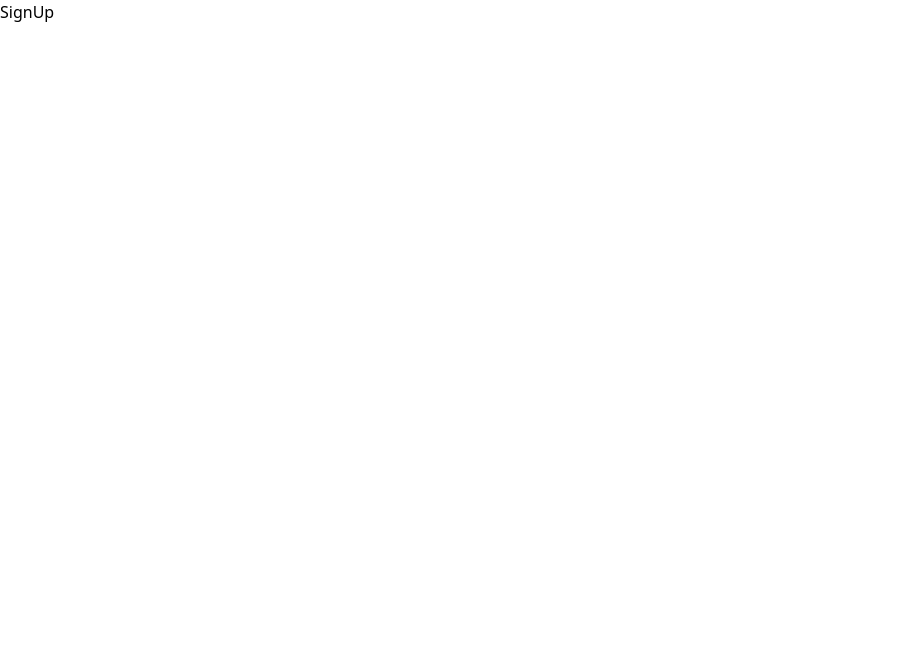
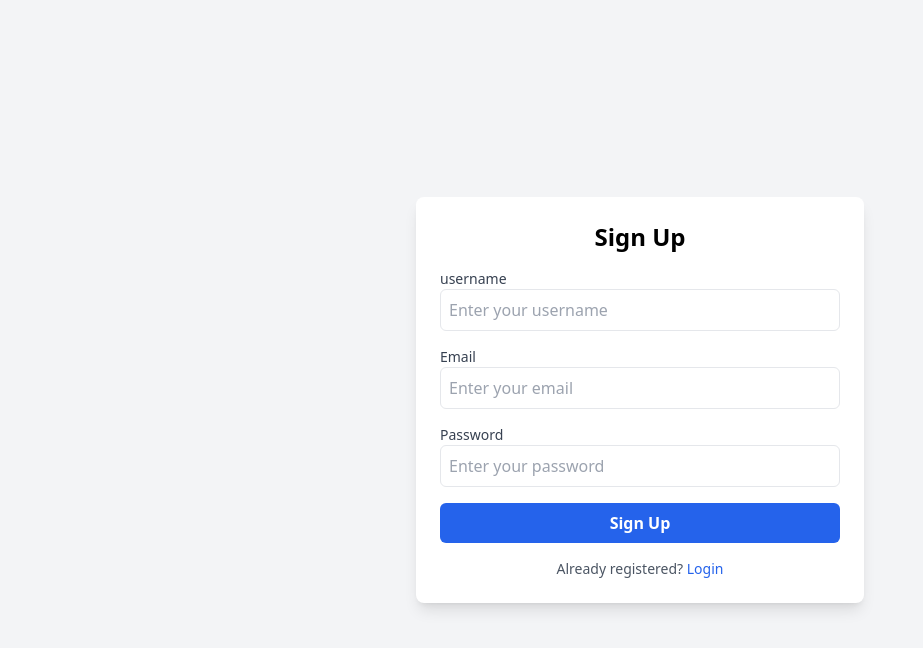
Before and after one commit to fuleprashant/todoapp_mern-with-authentication, a React (Vite) app in the folder frontend/: page /sign-up in a window 1280 px wide. Shown: the top 648 px of the page, without its empty margins (0-923 px from the left). Built offline with nearby package versions, Linux system fonts and the light colour scheme.

Commit message:
user signUp API intigration is done

```diff
--- a/frontend/src/components/SignUp.jsx
+++ b/frontend/src/components/SignUp.jsx
@@ -1,7 +1,121 @@
-import React from "react";
+import axios from "axios";
+import React, { useState } from "react";
+import { Link, useNavigate } from "react-router-dom"; // Assuming you are using react-router for navigation
 
 const SignUp = () => {
-  return <div>SignUp</div>;
+  const [formData, setFormData] = useState({
+    username: "",
+    email: "",
+    password: "",
+  });
+  const navigate = useNavigate();
+
+  const handleRegister = async (e) => {
+    e.preventDefault();
+    try {
+      const response = await axios.post(
+        "http://localhost:4000/user/signup",
+
+        formData,
+
+        {
+          withCredentials: true,
+          headers: {
+            "Content-Type": "application/json",
+          },
+        }
+      );
+      console.log(response);
+      navigate("/login");
+    } catch (error) {
+      console.log(error);
+    }
+  };
+
+  const handleChange = (e) => {
+    setFormData({ ...formData, [e.target.name]: e.target.value });
+  };
+  return (
+    <div className="min-h-screen flex items-center justify-center bg-gray-100">
+      <div className="bg-white p-6 rounded-lg shadow-lg w-full max-w-md">
+        <h1 className="text-2xl font-bold mb-4 text-center">Sign Up</h1>
+
+        <form className="space-y-4" onSubmit={handleRegister}>
+          <div>
+            <label
+              htmlFor="username"
+              className="block text-sm font-medium text-gray-700"
+            >
+              username
+            </label>
+            <input
+              type="text"
+              id="username"
+              name="username"
+              className="w-full p-2 border rounded-md focus:outline-none focus:ring-2 focus:ring-blue-500"
+              placeholder="Enter your username"
+              value={formData.username}
+              onChange={handleChange}
+            />
+          </div>
+
+          <div>
+            <label
+              htmlFor="email"
+              className="block text-sm font-medium text-gray-700"
+            >
+              Email
+            </label>
+            <input
+              type="email"
+              id="email"
+              name="email"
+              className="w-full p-2 border rounded-md focus:outline-none focus:ring-2 focus:ring-blue-500"
+              placeholder="Enter your email"
+              value={formData.email}
+              onChange={handleChange}
+            />
+          </div>
+
+          <div>
+            <label
+              htmlFor="password"
+              className="block text-sm font-medium text-gray-700"
+            >
+              Password
+            </label>
+            <input
+              type="password"
+              id="password"
+              name="password"
+              className="w-full p-2 border rounded-md focus:outline-none focus:ring-2 focus:ring-blue-500"
+              placeholder="Enter your password"
+              value={formData.password}
+              onChange={handleChange}
+            />
+          </div>
+
+          <button
+            type="submit"
+            className="w-full bg-blue-600 text-white font-semibold py-2 rounded-md mt-4 hover:bg-blue-700"
+          >
+            Sign Up
+          </button>
+        </form>
+
+        <p className="mt-4 text-sm text-center text-gray-600">
+          Already registered?{" "}
+          <Link
+            to="/login"
+            className="text-blue-600 hover:underline"
+            onClick={() => navigate("/login")}
+          >
+            Login
+          </Link>
+        </p>
+      </div>
+    </div>
+  );
 };
 
 export default SignUp;
```
